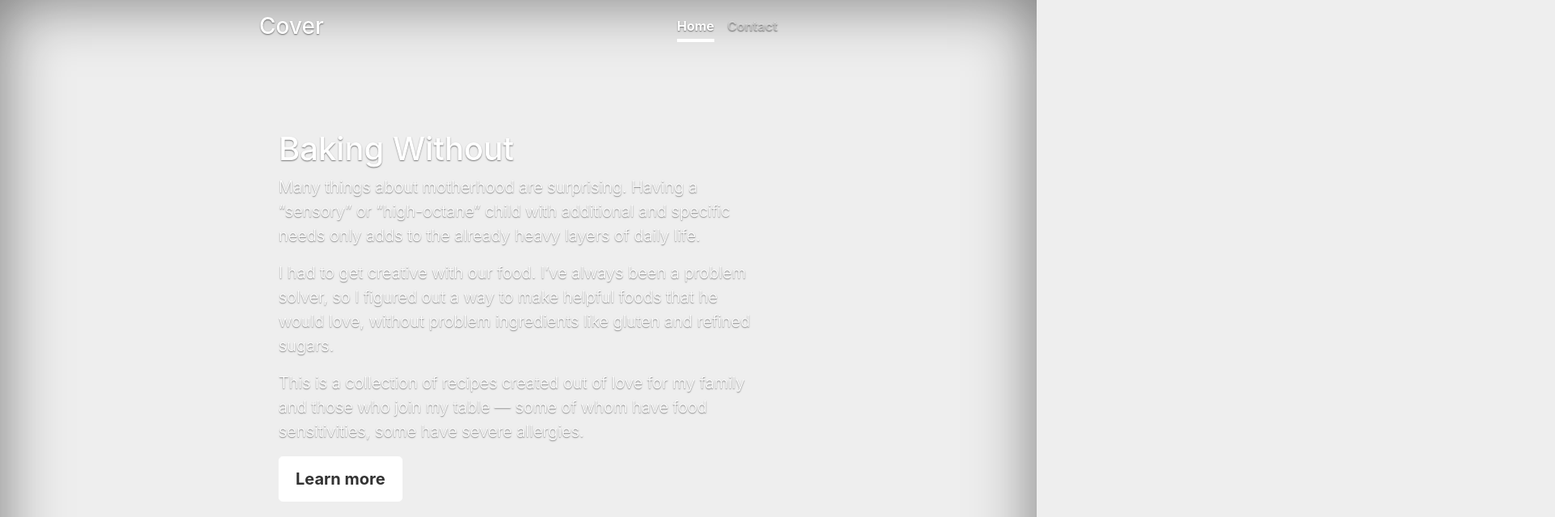
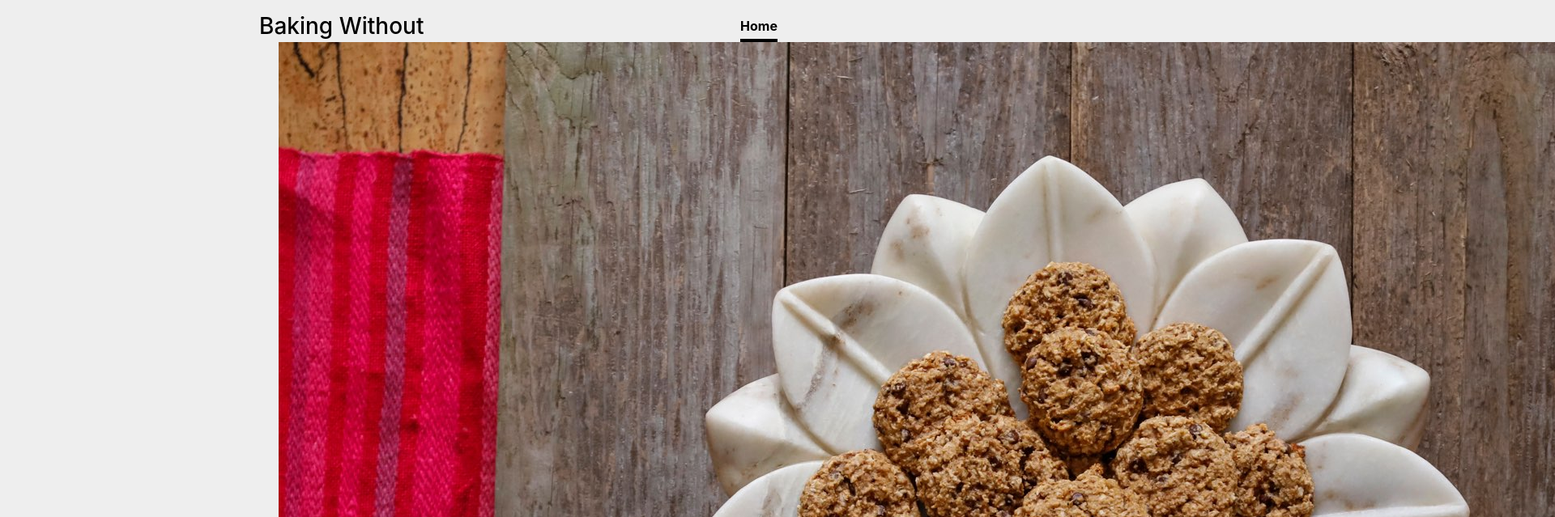
Before and after one commit to bakingwithout/site, a plain HTML site: page index.html in a window 1280 px wide. Shown: the top 639 px of the page at 81% size, 1920 px wide, since content can reach past the window. Drawn offline with nearby package versions, Linux system fonts and the light colour scheme.

Commit message:
insta and lighten up

```diff
--- a/index.html
+++ b/index.html
@@ -8,7 +8,7 @@
     a,
     a:focus,
     a:hover {
-      color: #fff;
+      color: #800080;
     }
 
     /* Custom default button */
@@ -30,9 +30,7 @@
     body {
       display: -ms-flexbox;
       display: flex;
-      color: #fff;
-      text-shadow: 0 .05rem .1rem rgba(0, 0, 0, .5);
-      box-shadow: inset 0 0 5rem rgba(0, 0, 0, .5);
+      color: #000;
     }
 
     .cover-container {
@@ -50,14 +48,14 @@
     .nav-masthead .nav-link {
       padding: .25rem 0;
       font-weight: 700;
-      color: rgba(255, 255, 255, .5);
+      color: rgba(0, 0, 0, .5);
       background-color: transparent;
       border-bottom: .25rem solid transparent;
     }
 
     .nav-masthead .nav-link:hover,
     .nav-masthead .nav-link:focus {
-      border-bottom-color: rgba(255, 255, 255, .25);
+      border-bottom-color: rgba(0, 0, 0, .25);
     }
 
     .nav-masthead .nav-link + .nav-link {
@@ -65,8 +63,8 @@
     }
 
     .nav-masthead .active {
-      color: #fff;
-      border-bottom-color: #fff;
+      color: #000;
+      border-bottom-color: #000;
     }
 
     @media (min-width: 48em) {
@@ -87,7 +85,7 @@
     }
 
     .mastfoot {
-      color: rgba(255, 255, 255, .5);
+      color: rgba(0, 0, 0, .5);
     }
 
   </style>
@@ -96,21 +94,20 @@
   <div class="cover-container d-flex w-100 h-100 p-3 mx-auto flex-column">
     <header class="masthead mb-auto">
       <div class="inner">
-          <h3 class="masthead-brand">Cover</h3>
+        <h3 class="masthead-brand">Baking Without</h3>
         <nav class="nav nav-masthead justify-content-center">
           <a class="nav-link active" href="#">Home</a>
-            <a class="nav-link" href="#">Contact</a>
         </nav>
       </div>
     </header>
 
     <main role="main" class="inner cover">
-        <h1 class="cover-heading">Baking Without</h1>
+      <h1 class="cover-heading"><img src="ChewyNuttyCookies.jpg" alt="Baking Without - Chewy Nutty Cookies" /></h1>
       <p class="lead">Many things about motherhood are surprising. Having a “sensory” or “high-octane” child with additional and specific needs only adds to the already heavy layers of daily life.</p>
       <p class="lead">I had to get creative with our food. I’ve always been a problem solver, so I figured out a way to make helpful foods that he would love, without problem ingredients like gluten and refined sugars.</p>
       <p class="lead">This is a collection of recipes created out of love for my family and those who join my table — some of whom have food sensitivities, some have severe allergies. </p>
       <p class="lead">
-          <a href="#" class="btn btn-lg btn-secondary">Learn more</a>
+        Follow along <a href="https://www.instagram.com/heidibakermaker/" class="btn btn-lg btn-secondary"><svg aria-label="Instagram" class="_8-yf5 " fill="#262626" height="24" viewBox="0 0 48 48" width="24"><path d="M13.86.13A17 17 0 008 1.26 11 11 0 003.8 4 12.22 12.22 0 001 8.28 18 18 0 00-.11 14.1c-.13 2.55-.13 3.38-.13 9.9s0 7.32.13 9.9A18 18 0 001 39.72 11.43 11.43 0 003.8 44 12.17 12.17 0 008 46.74a17.75 17.75 0 005.82 1.13c2.55.13 3.38.13 9.9.13s7.32 0 9.9-.13a17.82 17.82 0 005.83-1.13A11.4 11.4 0 0043.72 44a11.94 11.94 0 002.78-4.24 17.7 17.7 0 001.13-5.82c.13-2.55.13-3.38.13-9.9s0-7.32-.13-9.9a17 17 0 00-1.13-5.86A11.31 11.31 0 0043.72 4a12.13 12.13 0 00-4.23-2.78A17.82 17.82 0 0033.66.13C31.11 0 30.28 0 23.76 0s-7.31 0-9.9.13m.2 43.37a13.17 13.17 0 01-4.47-.83 7.25 7.25 0 01-2.74-1.79 7.25 7.25 0 01-1.79-2.74 13.23 13.23 0 01-.83-4.47c-.1-2.52-.13-3.28-.13-9.7s0-7.15.13-9.7a12.78 12.78 0 01.83-4.44 7.37 7.37 0 011.79-2.75A7.35 7.35 0 019.59 5.3a13.17 13.17 0 014.47-.83c2.52-.1 3.28-.13 9.7-.13s7.15 0 9.7.13a12.78 12.78 0 014.44.83 7.82 7.82 0 014.53 4.53 13.12 13.12 0 01.83 4.44c.13 2.51.13 3.27.13 9.7s0 7.15-.13 9.7a13.23 13.23 0 01-.83 4.47 7.9 7.9 0 01-4.53 4.53 13 13 0 01-4.44.83c-2.51.1-3.28.13-9.7.13s-7.15 0-9.7-.13m19.63-32.34a2.88 2.88 0 102.88-2.88 2.89 2.89 0 00-2.88 2.88M11.45 24a12.32 12.32 0 1012.31-12.35A12.33 12.33 0 0011.45 24m4.33 0a8 8 0 118 8 8 8 0 01-8-8"></path></svg></a>
       </p>
     </main>
 
```
Lines whose indentation alone changed are shown as unchanged.
